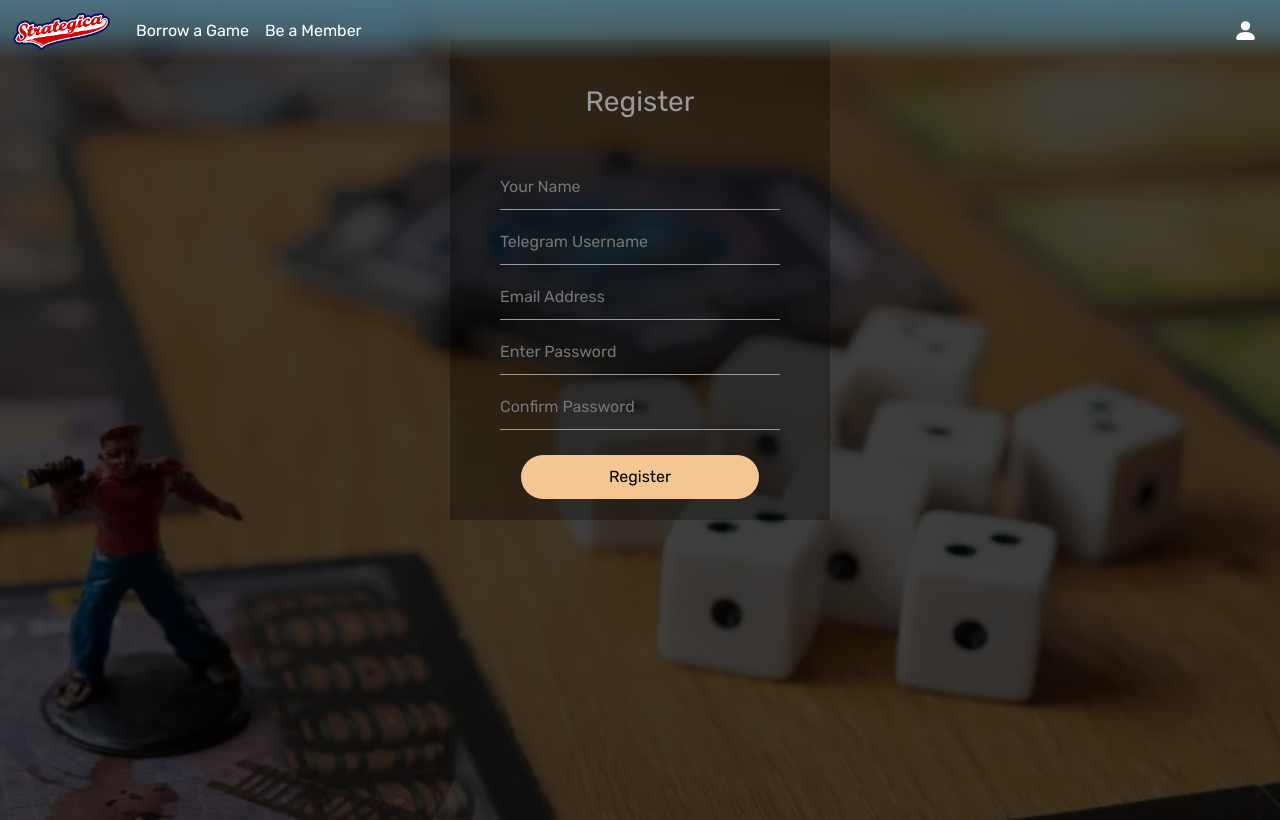
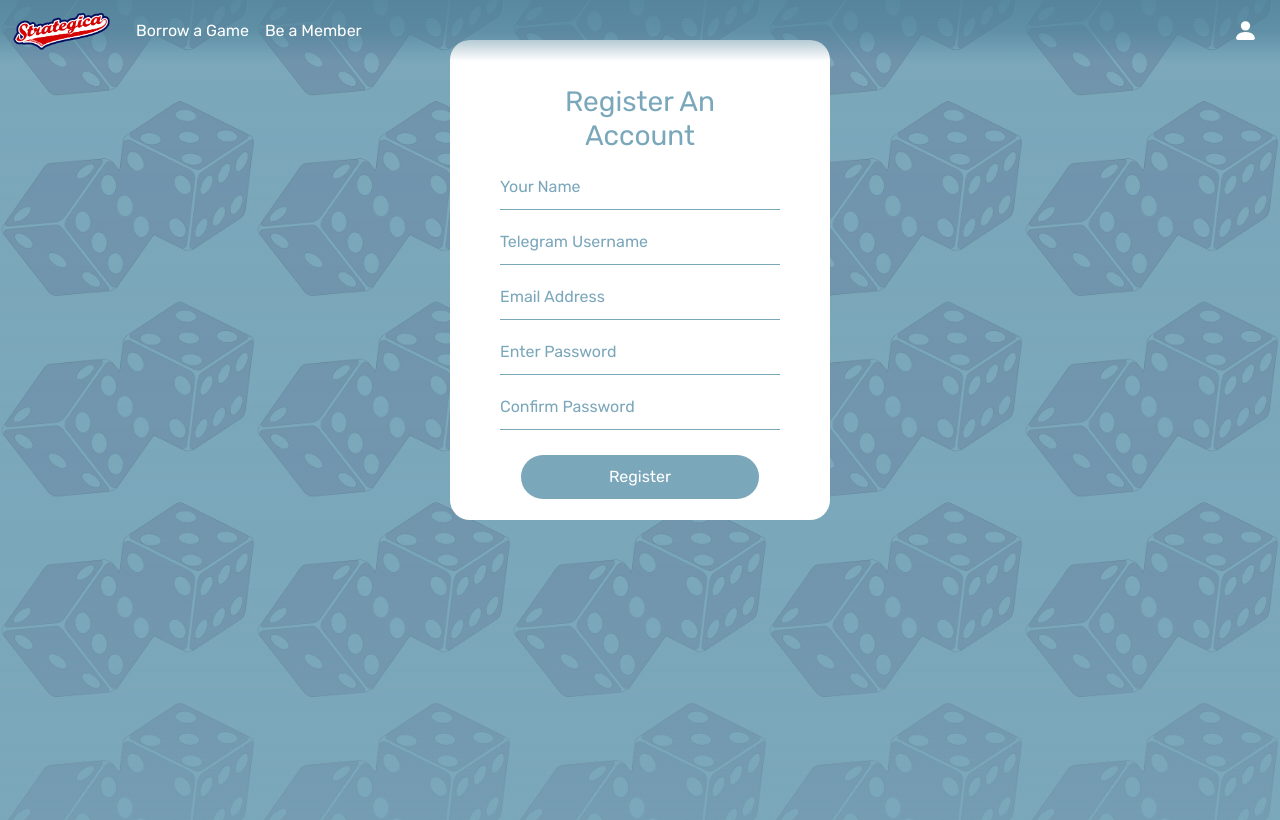
Before and after one commit to jaymelek/WAD2, a Vue app in the folder wad2-maki/: page /registerPage in a window 1280 px wide. Shown: the top 820 px of the page. Built offline with nearby package versions, Linux system fonts and the light colour scheme.

Commit message:
color coding of login and register page

```diff
--- a/wad2-maki/src/views/landingPage.vue
+++ b/wad2-maki/src/views/landingPage.vue
@@ -201,6 +201,7 @@ export default {
     max-height: 50vh;
     margin:auto;
     background-image: linear-gradient(rgba(0, 0, 0, 0), rgba(123, 167, 187, 0.1),  rgba(123, 167, 187, 1)), url(../assets/strategica_header.jpg); /* linear-gradient(rgba(0, 0, 0, 0.75), rgba(0, 0, 0, 0.75)),  */
+    background-size: cover;
 }
 
 .imgbox {
--- a/wad2-maki/src/views/loginPage.vue
+++ b/wad2-maki/src/views/loginPage.vue
@@ -94,8 +94,8 @@ export default {
 .banner {
     width: 100%;
     height: 150vh;
-    background-image: linear-gradient(rgba(0, 0, 0, 0.75), rgba(0, 0, 0, 0.75)), url(../assets/boardgamecover.jpg);
-    background-size: cover;
+    background-image: linear-gradient(rgba(0, 0, 0, 0), rgba(123, 167, 187, 0.1),  rgba(123, 167, 187, 1)), url(../assets/dice_2_bg.png);
+    background-size: 20% auto;
     background-position: center;
     position: relative;
 }
@@ -107,9 +107,10 @@ export default {
     position: relative;
     top: 40px;
     margin: auto;
-    background: rgba(0, 0, 0, 0.3);
+    background: #fff;
     padding: 10px;
     overflow: hidden;
+    border-radius: 20px;
 
 }
 
@@ -137,9 +138,13 @@ export default {
     border-left: 0;
     border-top: 0;
     border-right: 0;
-    border-bottom: 1px solid #999;
+    border-bottom: 1px solid rgba(123, 167, 187, 1);
     outline: none;
     background: transparent;
+}
+
+.input-field::placeholder{
+    color:rgba(123, 167, 187, 1);
 }
 
 .submit-btn {
@@ -148,10 +153,11 @@ export default {
     cursor: pointer;
     display: block;
     margin: auto;
-    background: #F3C693;
+    background: rgba(123, 167, 187, 1);
     border: 0;
     outline: none;
     border-radius: 30px;
+    color: #fff;
 
 }
 
@@ -160,13 +166,13 @@ export default {
 }
 
 #login input {
-    color: white;
+    color: rgba(123, 167, 187, 1);
     font-size: 15;
 }
 
 
 .loginheader{
-    color: #999;
+    color: rgba(123, 167, 187, 1);
     text-align: center;
 }
 </style>
--- a/wad2-maki/src/views/registerPage.vue
+++ b/wad2-maki/src/views/registerPage.vue
@@ -1,9 +1,9 @@
 <template>
-    <div class="banner">
+    <div class="banner1">
         <div id='register-form' class='register-page'>
             <div class="form-box">
                 <div class="button-box">
-                    <h3 class="registerheader">Register</h3>
+                    <h3 class="registerheader">Register An Account</h3>
                 </div>
                 <form id="register" class="input-group-register" @submit.prevent="register">
                     <input type="text" v-model="name" class="input-field" placeholder="Your Name" required>
@@ -91,11 +91,11 @@ export default {
 
 
 <style>
-.banner {
+.banner1 {
     width: 100%;
     height: 150vh;
-    background-image: linear-gradient(rgba(0, 0, 0, 0.75), rgba(0, 0, 0, 0.75)), url(../assets/boardgamecover.jpg);
-    background-size: cover;
+    background-image: linear-gradient(rgba(0, 0, 0, 0), rgba(123, 167, 187, 0.1),  rgba(123, 167, 187, 1)), url(../assets/dice_2_bg.png);
+    background-size: 20% auto;
     background-position: center;
     position: relative;
 }
@@ -107,9 +107,10 @@ export default {
     position: relative;
     top: 40px;
     margin: auto;
-    background: rgba(0, 0, 0, 0.3);
+    background:#fff;
     padding: 10px;
     overflow: hidden;
+    border-radius: 20px;
 
 }
 
@@ -133,9 +134,13 @@ export default {
     border-left: 0;
     border-top: 0;
     border-right: 0;
-    border-bottom: 1px solid #999;
+    border-bottom: 1px solid rgba(123, 167, 187, 1);
     outline: none;
     background: transparent;
+}
+
+.input-field::placeholder{
+    color:rgba(123, 167, 187, 1);
 }
 
 .submit-btn {
@@ -144,10 +149,11 @@ export default {
     cursor: pointer;
     display: block;
     margin: 20px auto;
-    background: #F3C693;
+    background: rgba(123, 167, 187, 1);
     border: 0;
     outline: none;
     border-radius: 30px;
+    color: #fff;
 
 }
 
@@ -156,12 +162,12 @@ export default {
 }
 
 #register input {
-    color: white;
+    color: rgba(123, 167, 187, 1);
     font-size: 15;
 }
 
 .registerheader{
-    color: #999;
+    color:rgba(123, 167, 187, 1);
     text-align: center;
 }
 </style>
```
Also changed, not shown: wad2-maki/src/views/aboutPage.vue (added, +11 -0 lines), wad2-maki/src/views/payPage.vue (+27 -0 lines).
